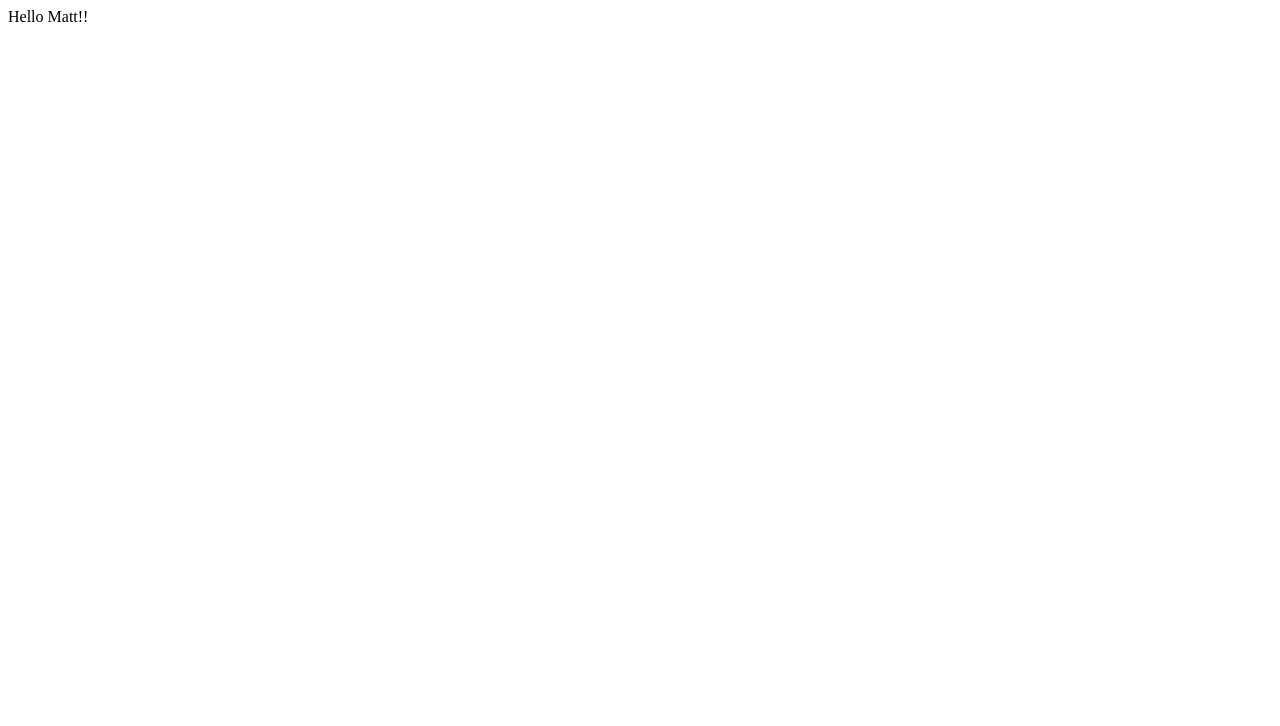
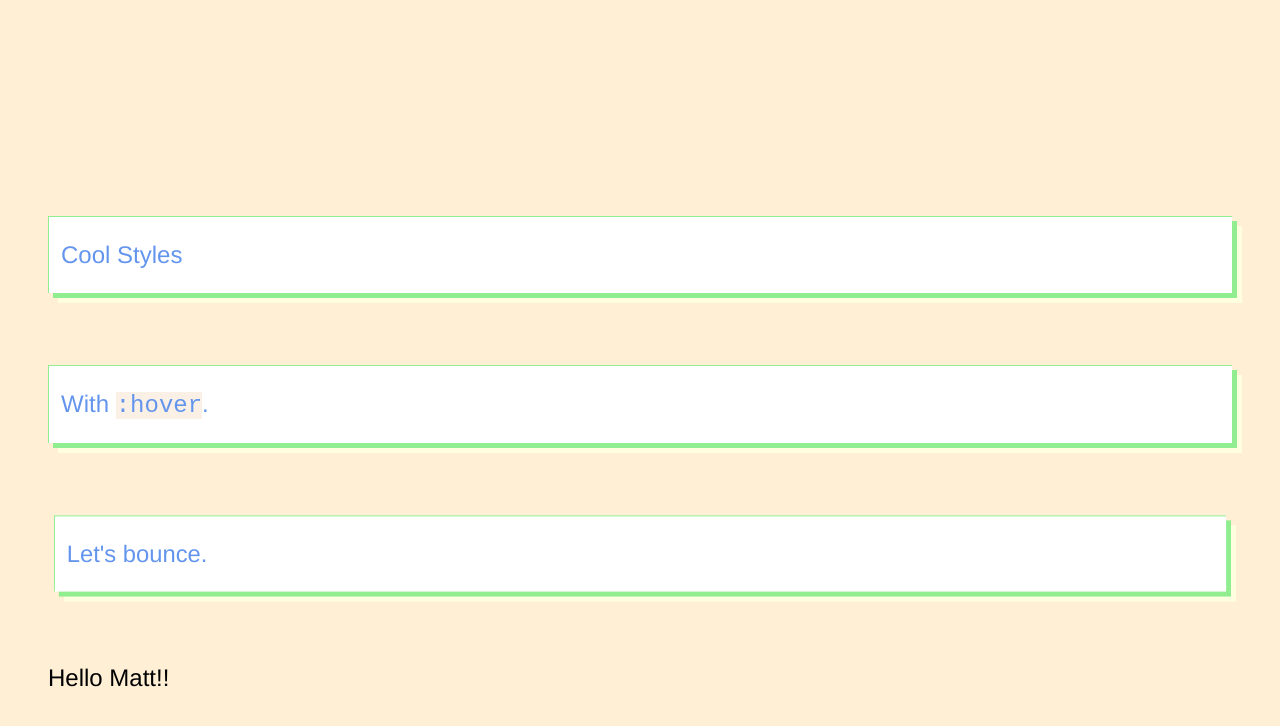
Before and after one commit to Matthew-Burfield/questionaire, a Next.js app: page / in a window 1280 px wide. Shown: the top 726 px of the page. Built offline with nearby package versions, Linux system fonts and the light colour scheme.

Commit message:
Added emotion for styling

```diff
--- a/package.json
+++ b/package.json
@@ -1,6 +1,9 @@
 {
   "dependencies": {
+    "@emotion/core": "10.0.6",
+    "@emotion/styled": "10.0.6",
     "@zeit/next-typescript": "1.1.1",
+    "babel-plugin-emotion": "10.0.6",
     "next": "7.0.2",
     "react": "16.7.0",
     "react-dom": "16.7.0"
--- a/pages/index.tsx
+++ b/pages/index.tsx
@@ -1,3 +1,84 @@
+import React from "react";
+import Head from "next/head";
+import styled from "@emotion/styled";
+import { keyframes, css, Global } from "@emotion/core";
 import Hello from "../components/Hello";
 
-export default () => <Hello name={"Matt"} enthusiasmLevel={2} />;
+const basicStyles = css`
+  background-color: white;
+  color: cornflowerblue;
+  border: 1px solid lightgreen;
+  border-right: none;
+  border-bottom: none;
+  box-shadow: 5px 5px 0 0 lightgreen, 10px 10px 0 0 lightyellow;
+  transition: all 0.1s linear;
+  margin: 3rem 0;
+  padding: 1rem 0.5rem;
+`;
+const hoverStyles = css`
+  &:hover {
+    color: white;
+    background-color: lightgray;
+    border-color: aqua;
+    box-shadow: -15px -15px 0 0 aqua, -30px -30px 0 0 cornflowerblue;
+  }
+`;
+const bounce = keyframes`
+  from {
+    transform: scale(1.01);
+  }
+  to {
+    transform: scale(0.99);
+  }
+`;
+
+const Basic = styled.div`
+  ${basicStyles};
+`;
+
+const Combined = styled.div`
+  ${basicStyles};
+  ${hoverStyles};
+  & code {
+    background-color: linen;
+  }
+`;
+const Animated = styled.div`
+  ${basicStyles};
+  ${hoverStyles};
+  & code {
+    background-color: linen;
+  }
+  animation: ${props => props.animation} 0.2s infinite ease-in-out alternate;
+`;
+
+export default () => {
+  return (
+    <React.Fragment>
+      <Global
+        styles={css`
+          html,
+          body {
+            padding: 3rem 1rem;
+            margin: 0;
+            background: papayawhip;
+            min-height: 100%;
+            font-family: Helvetica, Arial, sans-serif;
+            font-size: 24px;
+          }
+        `}
+      />
+      <Head>
+        <title>With Emotion</title>
+      </Head>
+      <div>
+        <Basic>Cool Styles</Basic>
+        <Combined>
+          With <code>:hover</code>.
+        </Combined>
+        <Animated animation={bounce}>Let's bounce.</Animated>
+        <Hello name={"Matt"} enthusiasmLevel={2} />
+      </div>
+    </React.Fragment>
+  );
+};
```
Also changed, not shown: 1 other file (tests, documents, lock files or other folders).
